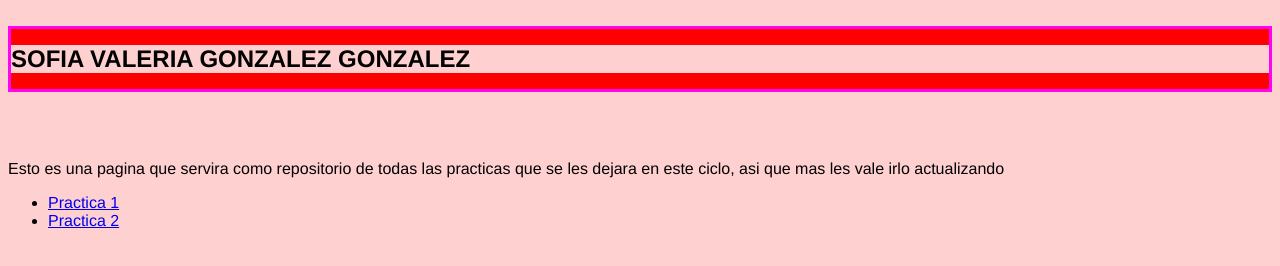
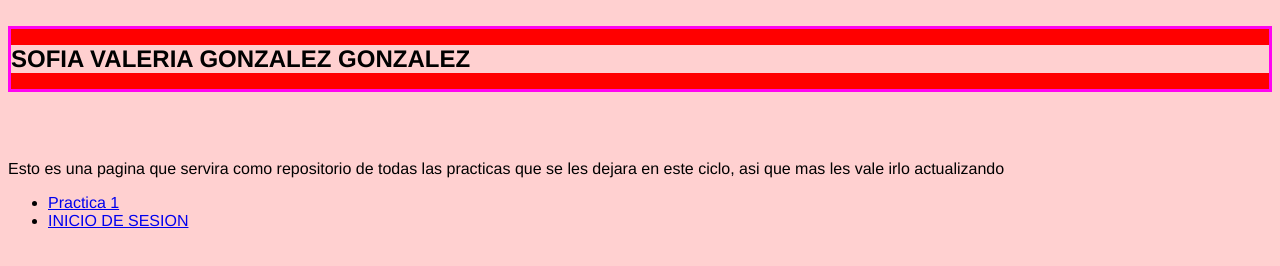
Before and after one commit to SofiV18/8SISWEBGONZALEZGONZALEZSOFIAVALERIA1A, a plain HTML site: page index.html in a window 1280 px wide. Drawn offline with Linux system fonts and the light colour scheme.

Commit message:
INICIO DE SESION

```diff
--- a/index.html
+++ b/index.html
@@ -24,7 +24,7 @@
         <div class="div_practicas" >
             <ul>
                 <li> <a href="./01HTML/main.html" > <span>Practica 1</span></a> </li>
-                <li> <a href="./02Login/login.html" > <span>Practica 2</span></a> </li>
+                <li> <a href="./02Login/login.html" > <span>INICIO DE SESION</span></a> </li>
             </ul>
 
         </div>
```
